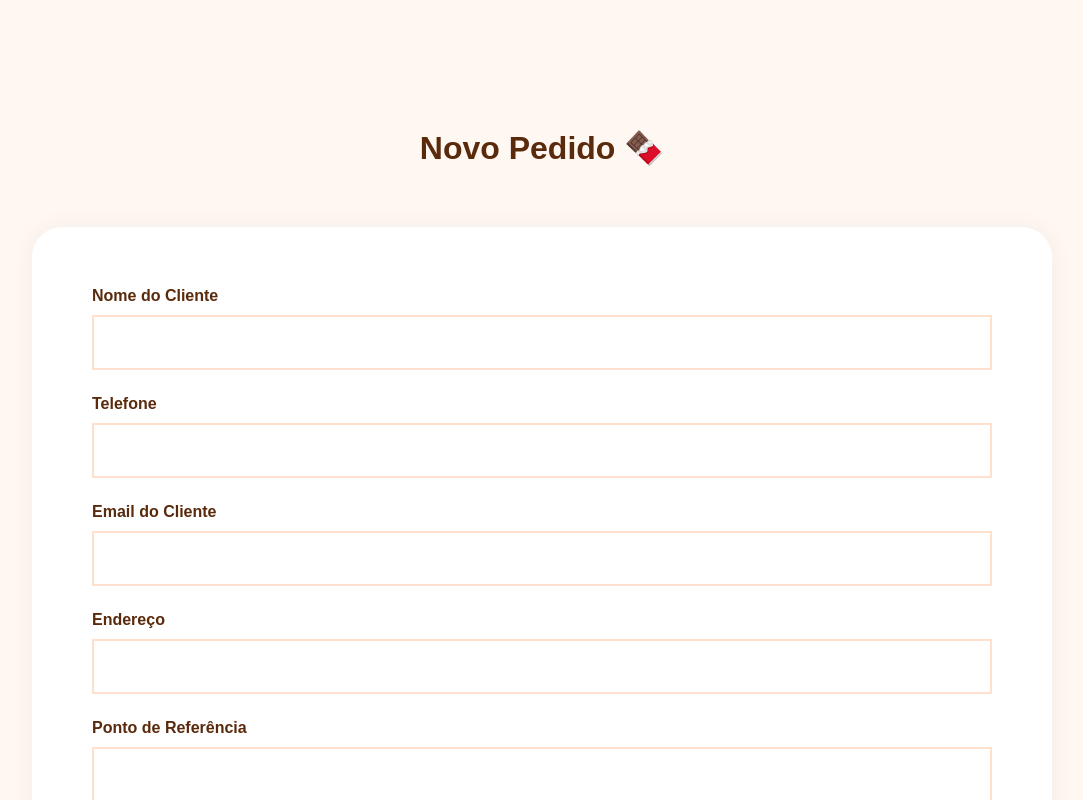
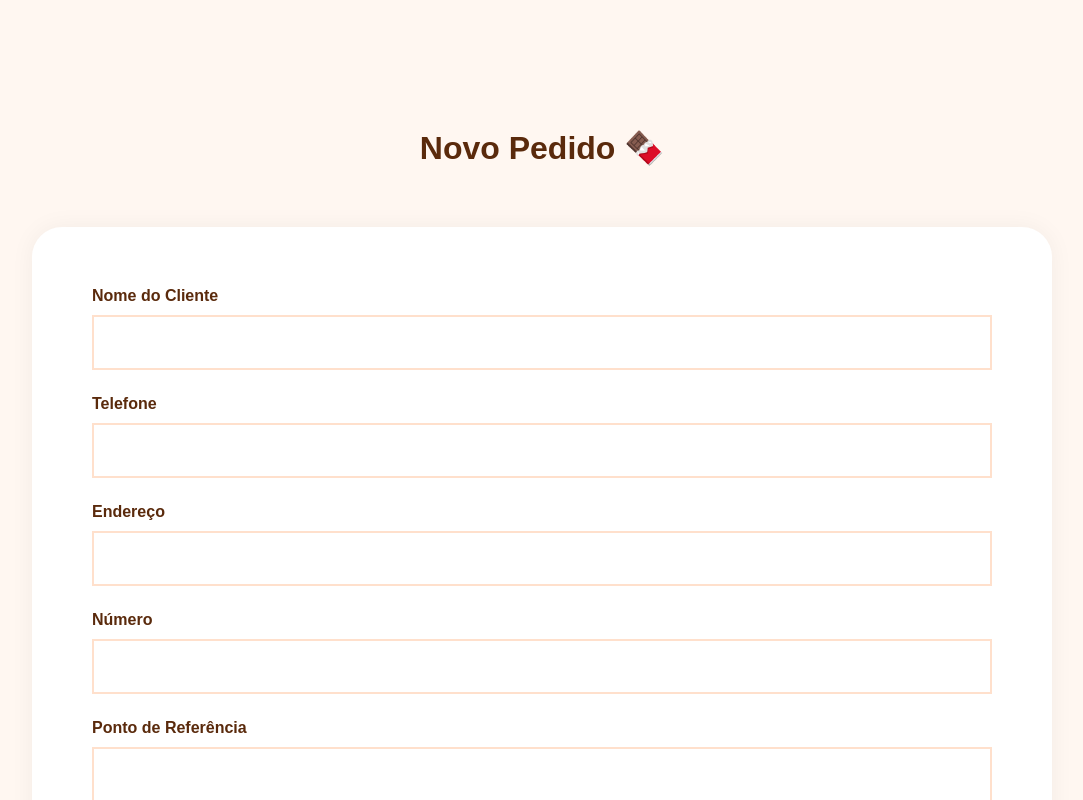
Before and after one commit to juliocesarr77/docito-app, a React (Create React App) app: page /admin/editar/1 in a window 1280 px wide. Shown: the top 800 px of the page, without its empty margins (98-1181 px from the left). Built offline with nearby package versions, Linux system fonts and the light colour scheme; no server answers; the database is empty; sample sign-in values are in the browser's storage.

Commit message:
FRONTEND: Removido email da validacao, ajustado campos e logica de envio

```diff
--- a/src/CadastroPedido.js
+++ b/src/CadastroPedido.js
@@ -21,8 +21,10 @@ const Notificacao = ({ mensagem, tipo }) => (
 const CadastroPedido = () => {
   const [nome, setNome] = useState('');
   const [telefone, setTelefone] = useState('');
-  const [email, setEmail] = useState('');
+  // REMOVENDO O CAMPO EMAIL, POIS NÃO É MAIS COLETADO NESTA TELA
+  // const [email, setEmail] = useState('');
   const [endereco, setEndereco] = useState('');
+  const [numero, setNumero] = useState(''); // Adicionado o campo Número
   const [pontoReferencia, setPontoReferencia] = useState('');
   const [produto, setProduto] = useState('');
   const [valor, setValor] = useState('');
@@ -41,8 +43,9 @@ const CadastroPedido = () => {
     if (isEditando) {
       setNome(pedidoEditar.nome);
       setTelefone(pedidoEditar.telefone || '');
-      setEmail(pedidoEditar.email || '');
+      // setEmail(pedidoEditar.email || ''); // Removido
       setEndereco(pedidoEditar.endereco || '');
+      setNumero(pedidoEditar.numero || ''); // Carrega o número
       setPontoReferencia(pedidoEditar.pontoReferencia || '');
       setProduto(pedidoEditar.produto);
       setValor(pedidoEditar.valor.toString());
@@ -50,7 +53,7 @@ const CadastroPedido = () => {
       setHoraEntrega(pedidoEditar.horaEntrega || '');
     } else if (cart.length > 0) {
       const produtosCarrinho = cart.map(item => `${item.quantity || 1}x ${item.name} (R$ ${item.price.toFixed(2)})`).join('\n');
-      setProduto(produtosCarrinho);
+      setProduto(produtosCarrinhos);
       const valorTotal = cart.reduce((sum, item) => sum + (item.price * (item.quantity || 1)), 0);
       setValor(valorTotal.toFixed(2));
     }
@@ -60,13 +63,33 @@ const CadastroPedido = () => {
     e.preventDefault();
     if (loading) return;
 
-    if (!nome || !email || cart.length === 0) {
-      setNotificacao({ mensagem: 'Preencha o nome, email e adicione itens ao carrinho.', tipo: 'erro' });
-      return;
+    // --- NOVA LÓGICA DE VALIDAÇÃO ---
+    // Apenas 'nome' é obrigatório.
+    // Se não há itens no carrinho, então 'produto' e 'valor' manual são obrigatórios.
+    if (!nome) {
+        setNotificacao({ mensagem: 'Preencha o nome do cliente.', tipo: 'erro' });
+        console.log("VALIDAÇÃO: Nome vazio.");
+        return;
     }
 
-    const valorNumericoTotal = cart.reduce((sum, item) => sum + (item.price * (item.quantity || 1)), 0);
-    const produtosDescricao = cart.map(item => `${item.quantity || 1}x ${item.name}`).join('\n');
+    if (cart.length === 0) {
+        // Se o carrinho está vazio, verifica os campos 'Produto' e 'Valor' preenchidos manualmente
+        if (!produto || parseFloat(valor) <= 0 || isNaN(parseFloat(valor))) {
+            setNotificacao({ mensagem: 'Adicione itens ao carrinho ou preencha o produto e o valor total.', tipo: 'erro' });
+            console.log("VALIDAÇÃO: Carrinho vazio E produto/valor manual não preenchido/inválido.");
+            return;
+        }
+    }
+    // --- FIM NOVA LÓGICA DE VALIDAÇÃO ---
+
+
+    const valorNumericoTotal = cart.length > 0 ?
+      cart.reduce((sum, item) => sum + (item.price * (item.quantity || 1)), 0) :
+      parseFloat(valor); // Usa o valor do input se o carrinho estiver vazio
+
+    const produtosDescricao = cart.length > 0 ?
+      cart.map(item => `${item.quantity || 1}x ${item.name}`).join('\n') :
+      produto; // Usa o texto do input se o carrinho estiver vazio
 
     setLoading(true);
     setNotificacao(null);
@@ -75,8 +98,9 @@ const CadastroPedido = () => {
       const clienteData = {
         nome,
         telefone,
-        email,
+        // email, // REMOVIDO: Não é mais coletado aqui
         endereco,
+        numero, // Incluído o número
         pontoReferencia,
         dataEntrega,
         horaEntrega,
@@ -100,7 +124,7 @@ const CadastroPedido = () => {
         itensCarrinho: itensCarrinhoParaEnviar,
       };
       console.log("FRONTEND: Objeto completo a ser stringificado e enviado:", dataParaEnviar);
-      console.log("FRONTEND: JSON stringificado para o body:", JSON.stringify(dataParaEnviar));
+      console.log("FRONTEND: JSON stringificado para o body FINAL:", JSON.stringify(dataParaEnviar));
       // --- FIM DOS NOVOS LOGS ---
 
       if (isEditando) {
@@ -122,7 +146,7 @@ const CadastroPedido = () => {
           headers: {
             'Content-Type': 'application/json',
           },
-          body: JSON.stringify(dataParaEnviar || {}), // Garante que nunca é null/undefined
+          body: JSON.stringify(dataParaEnviar), // Removi o `|| {}` pois o JSON.stringify(dataParaEnviar) agora deve ser sempre um objeto válido
         });
 
         const responseData = await response.json();
@@ -194,14 +218,15 @@ const CadastroPedido = () => {
           onChange={(e) => setTelefone(e.target.value)}
         />
 
-        <label className="cadastro-label">Email do Cliente</label>
+        {/* REMOVENDO O CAMPO EMAIL */}
+        {/* <label className="cadastro-label">Email do Cliente</label>
         <input
           className="cadastro-input"
           type="email"
           value={email}
           onChange={(e) => setEmail(e.target.value)}
           required
-        />
+        /> */}
 
         <label className="cadastro-label">Endereço</label>
         <input
@@ -209,6 +234,15 @@ const CadastroPedido = () => {
           type="text"
           value={endereco}
           onChange={(e) => setEndereco(e.target.value)}
+        />
+
+        {/* Adicionando o campo Número */}
+        <label className="cadastro-label">Número</label>
+        <input
+          className="cadastro-input"
+          type="text"
+          value={numero}
+          onChange={(e) => setNumero(e.target.value)}
         />
 
         <label className="cadastro-label">Ponto de Referência</label>
@@ -228,7 +262,7 @@ const CadastroPedido = () => {
               onChange={(e) => setProduto(e.target.value)}
               placeholder="Digite os produtos separados por linha"
               rows="5"
-              required
+              required // Agora é obrigatório se o carrinho estiver vazio
             />
 
             <label className="cadastro-label">Valor (R$)</label>
@@ -238,7 +272,7 @@ const CadastroPedido = () => {
               step="0.01"
               value={valor}
               onChange={(e) => setValor(e.target.value)}
-              required
+              required // Agora é obrigatório se o carrinho estiver vazio
             />
           </>
         ) : (
```
